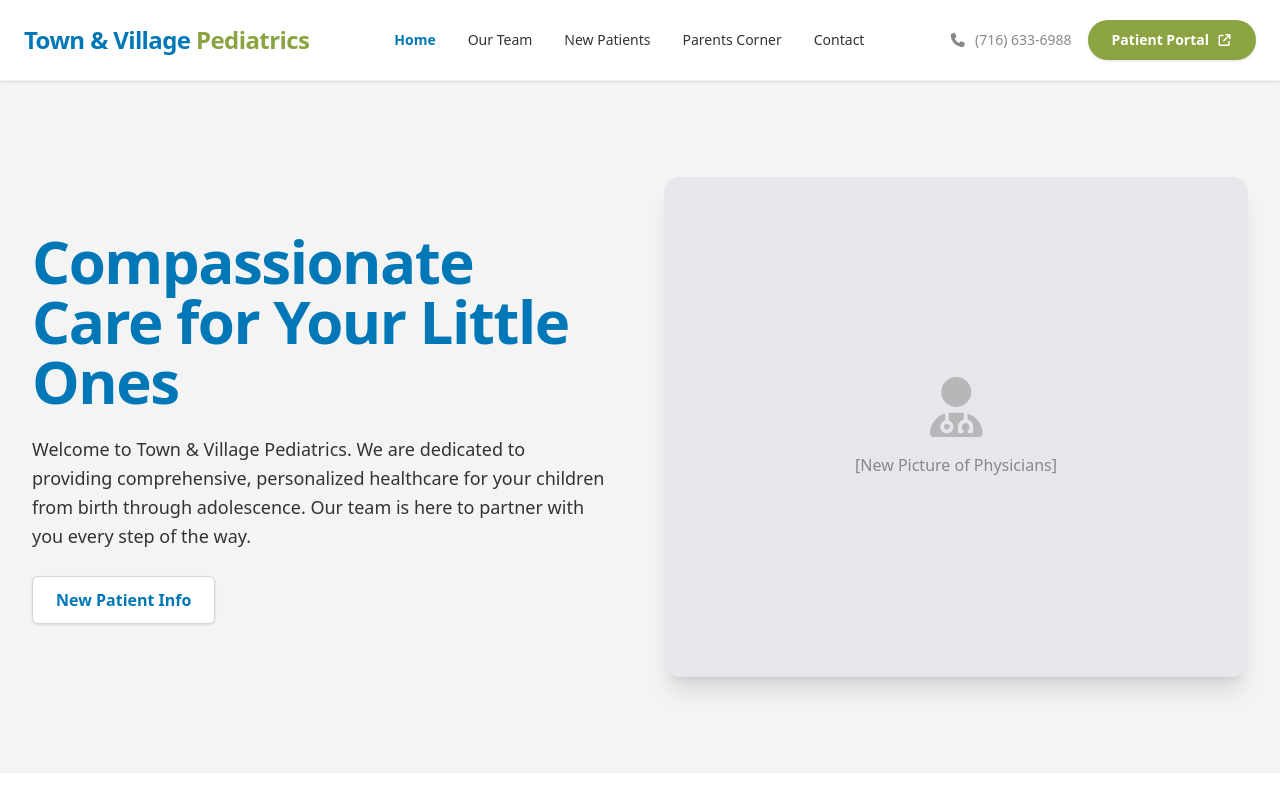
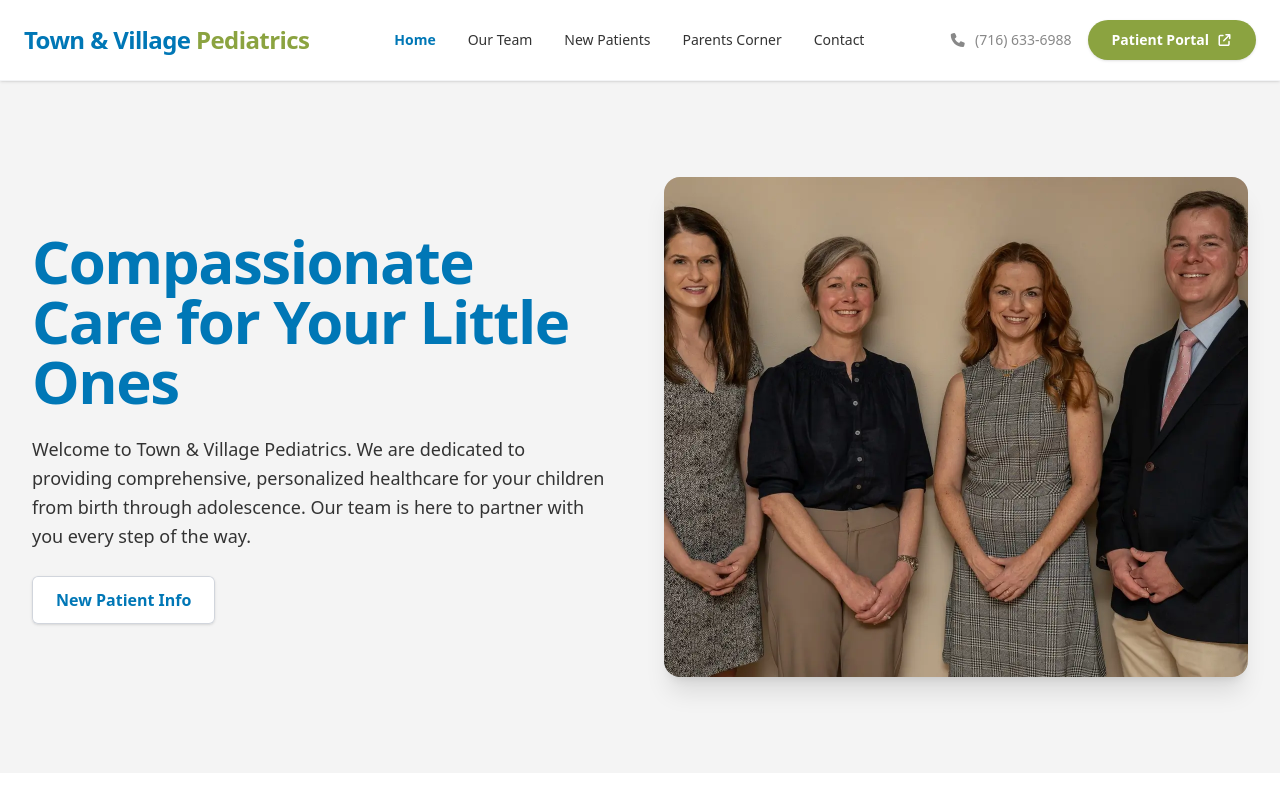
Before and after one commit to OneBuffaloLabsClients/townandvillagepediatrics.com, a Next.js app: page / in a window 1280 px wide. Shown: the top 800 px of the page. Built offline with nearby package versions, Linux system fonts and the light colour scheme.

Commit message:
Updated the hero image

```diff
--- a/src/app/page.tsx
+++ b/src/app/page.tsx
@@ -1,4 +1,4 @@
-// import Image from 'next/image';
+import Image from 'next/image';
 import Link from 'next/link';
 import { getHomePageData } from '@/lib/cms';
 import { FontAwesomeIcon } from '@fortawesome/react-fontawesome';
@@ -44,12 +44,13 @@ export default async function HomePage() {
             {/* Hero Image Placeholder */}
             <div className="relative h-64 overflow-hidden rounded-2xl shadow-xl sm:h-80 md:h-[500px]">
               <div className="absolute inset-0 bg-gray-200 flex items-center justify-center text-[var(--color-text-muted)]">
-                {/* Replace with: <Image src="/path/to/physician-group-photo.jpg" alt="Town and Village Pediatrics Physicians" fill className="object-cover" priority /> */}
-                <span className="text-center px-4">
-                  <FontAwesomeIcon icon={faUserDoctor} className="text-6xl mb-4 opacity-50" />
-                  <br />
-                  [New Picture of Physicians]
-                </span>
+                <Image
+                  src="/images/hero.webp"
+                  alt="Town and Village Pediatrics Physicians"
+                  fill
+                  className="object-cover"
+                  priority
+                />
               </div>
             </div>
           </div>
```
Also changed, not shown: public/images/hero.webp (added).
